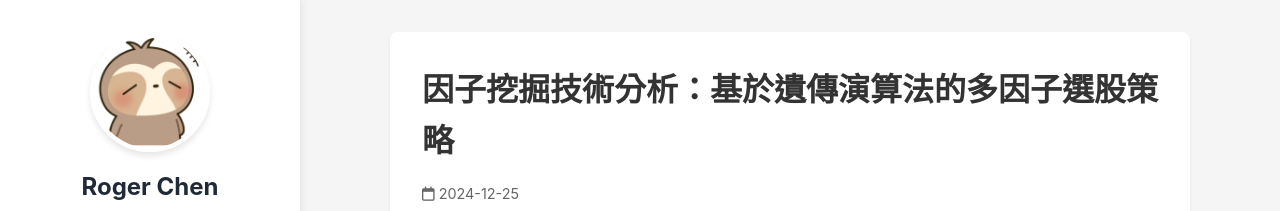
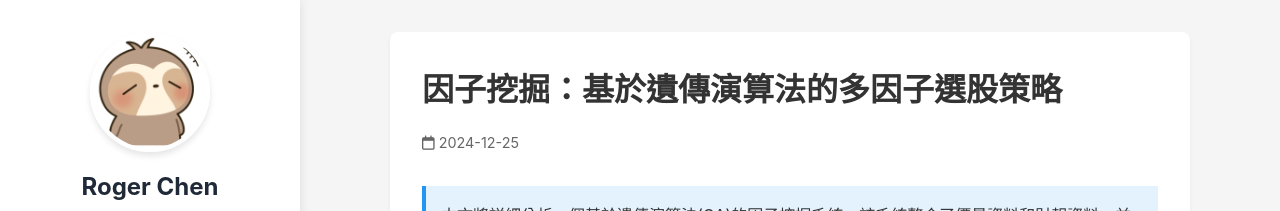
Before and after one commit to roger2389/roger2389.github.io, a plain HTML site: page posts/factor-mining.html in a window 1280 px wide. Shown: the top 211 px of the page. Drawn offline with Linux system fonts and the light colour scheme.

Commit message:
202504025

```diff
--- a/posts/factor-mining.html
+++ b/posts/factor-mining.html
@@ -3,7 +3,7 @@
 <head>
     <meta charset="UTF-8">
     <meta name="viewport" content="width=device-width, initial-scale=1.0">
-    <title>因子挖掘技術分析 - Roger Chen</title>
+    <title>因子挖掘 - Roger Chen</title>
     <link rel="stylesheet" href="../styles/main.css">
     <link href="https://fonts.googleapis.com/css2?family=Noto+Sans+TC:wght@400;500;700&display=swap" rel="stylesheet">
     <link rel="stylesheet" href="https://cdnjs.cloudflare.com/ajax/libs/font-awesome/6.0.0/css/all.min.css">
@@ -189,7 +189,7 @@
     <div class="main-content">
         <div class="post-content">
             <div class="post-header">
-                <h1>因子挖掘技術分析：基於遺傳演算法的多因子選股策略</h1>
+                <h1>因子挖掘：基於遺傳演算法的多因子選股策略</h1>
                 <div class="post-meta">
                     <span><i class="far fa-calendar"></i> 2024-12-25</span>
                 </div>
```
